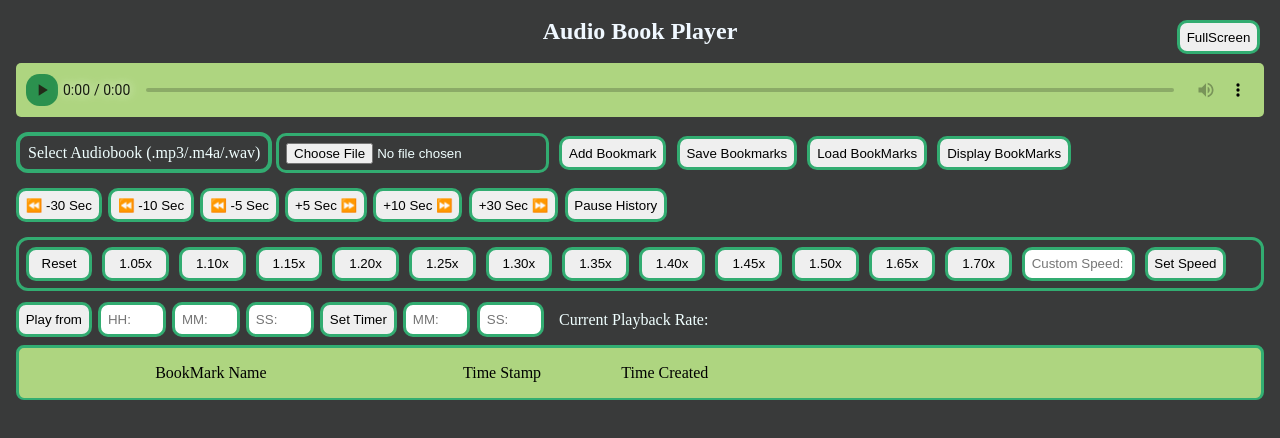
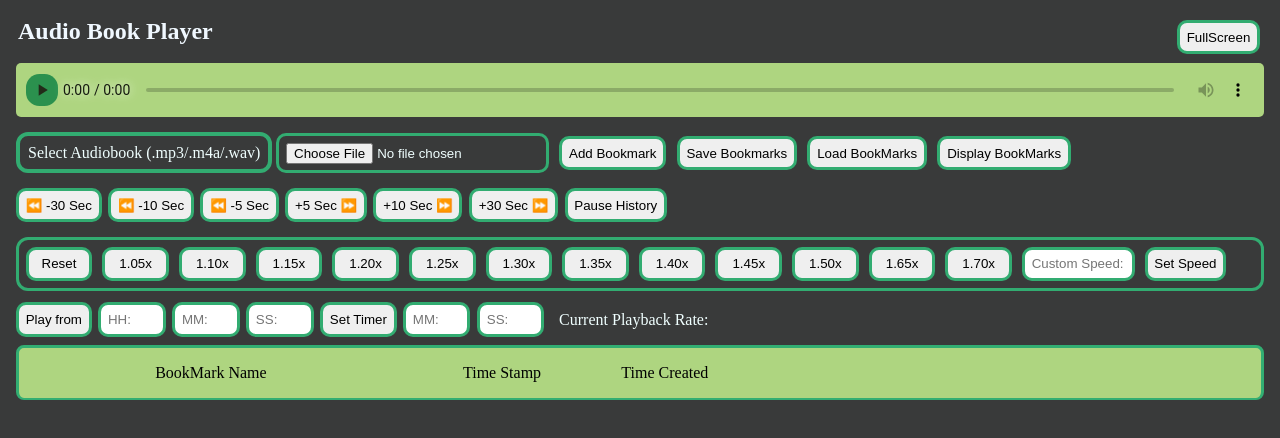
Before and after one commit to SevenSamuraiSoldier/Offline_Audiobook_Player, a plain HTML site: page index.html in a window 1280 px wide. Drawn offline with Linux system fonts and the light colour scheme.

Commit message:
Update index.html

```diff
--- a/index.html
+++ b/index.html
@@ -3,7 +3,7 @@
   <head>
     <title>Audiobook Player</title>
     <meta charset="UTF-8" />
-    <meta name="AudioBook Player" content="Single Page Offline App" />
+    <meta name="AudioBook Player v3.4" content="Single Page Offline App" />
     <link rel="icon" type="image/png" href="flavicon.png">
     <meta name="keywords" content="HTML, CSS, JavaScript" />
     <meta name="Unknown" content="N/A" />
@@ -17,11 +17,12 @@
       }
       .h1_title {
         color: aliceblue;
-        text-align: center;
+        /*text-align: center;*/  /* Disabled in v3.4 */
         padding: 0.75em;
         margin-bottom: 0;
         margin-top: 0;
         font-size: 1.5em;
+        max-width: 70vw; /* Added in v3.4*/
       }
 
       .fullscreen_button {
```
